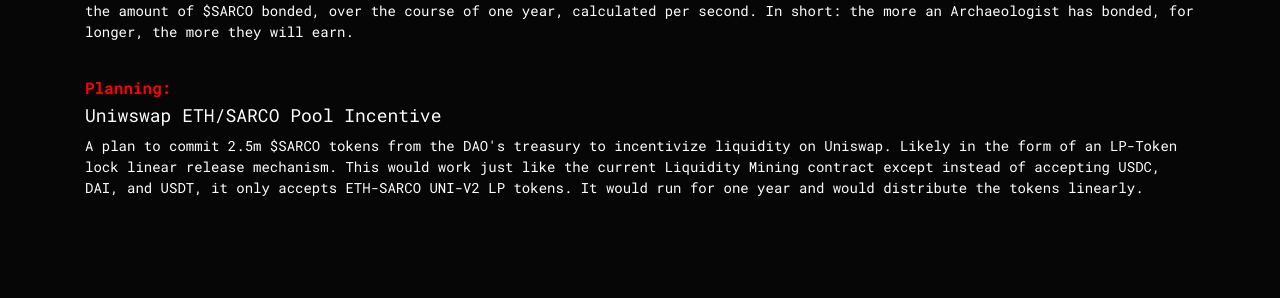
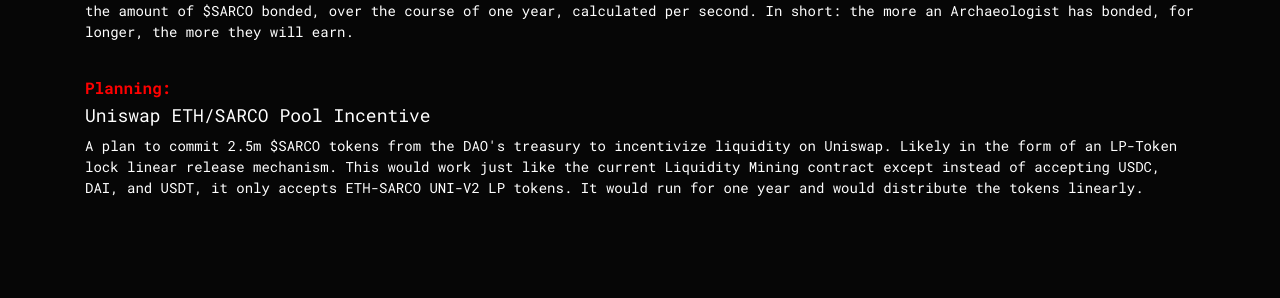
Before and after one commit to sarcophagus-org/marketing_site, a Jekyll site: the page built from incentives.html, in a window 1280 px wide. Shown: the part 660-958 px from the top of the page. Built offline with Jekyll 4.4.1, drawn with Linux system fonts in a browser that asks for light colours.

Commit message:
Update incentives.html

```diff
--- a/incentives.html
+++ b/incentives.html
@@ -33,7 +33,7 @@
 
           <h6>Planning:</h6>
 
-          <h3>Uniwswap ETH/SARCO Pool Incentive</h3>
+          <h3>Uniswap ETH/SARCO Pool Incentive</h3>
 
           <p>A plan to commit 2.5m $SARCO tokens from the DAO's treasury to incentivize liquidity on Uniswap. Likely in the form of an LP-Token lock linear release mechanism. This would work just like the current Liquidity Mining contract except instead of accepting USDC, DAI, and USDT, it only accepts ETH-SARCO UNI-V2 LP tokens. It would run for one year and would distribute the tokens linearly. </p>
       </div>
```
